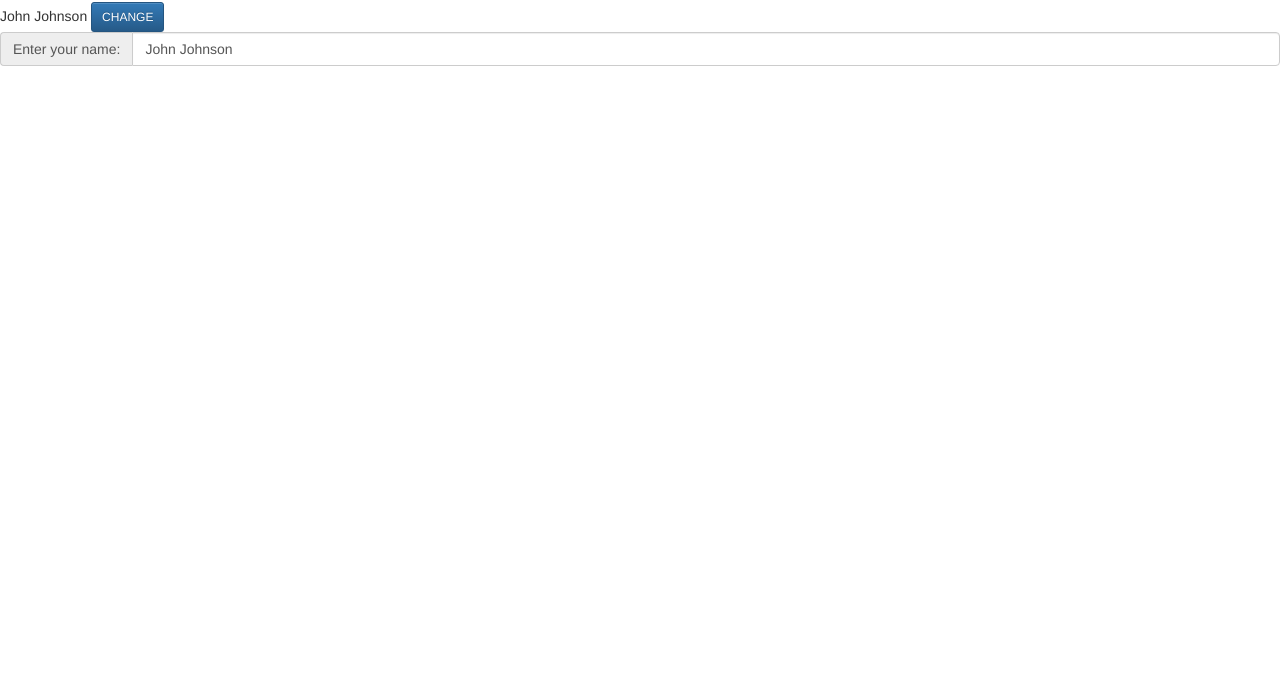
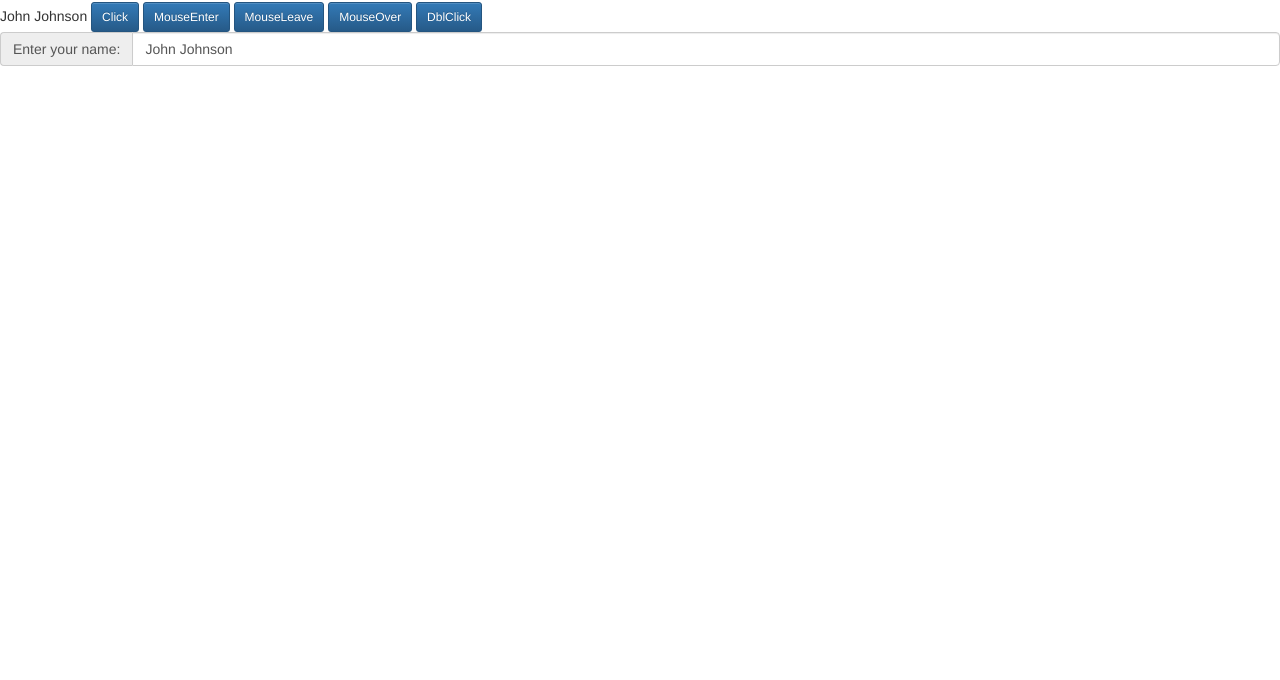
Before and after one commit to AlexSib99/radio-crud-app, a website: page src/views/list.html in a window 1280 px wide. Shown: the part 120-800 px from the top of the page. Drawn offline with nearby package versions, Linux system fonts and the light colour scheme; files whose address does not match are found by name.

Commit message:
add button examples to /list page

```diff
--- a/src/views/list.html
+++ b/src/views/list.html
@@ -41,7 +41,11 @@
     <h1 class="h1 text-center">List Page</h1>
     <div ng-controller="listPageCtrl">
       {{ userName }}
-      <button ng-click="changeUserName();" type="button" class="btn btn-primary btn-sm">CHANGE</button>
+      <button ng-click="changeUserName();" type="button" class="btn btn-primary btn-sm">Click</button>
+      <button ng-mouseenter="userName='Maria';" type="button" class="btn btn-primary btn-sm">MouseEnter</button>
+      <button ng-mouseleave="userName='Alex';" type="button" class="btn btn-primary btn-sm">MouseLeave</button>
+      <button ng-mouseover="userName='Donald Trump';" type="button" class="btn btn-primary btn-sm">MouseOver</button>
+      <button ng-dblclick="userName='Mister X';" type="button" class="btn btn-primary btn-sm">DblClick</button>
       <div class="input-group">
         <span class="input-group-addon" id="basic-addon1">Enter your name:</span>
         <input ng-model="userName" / type="text" class="form-control" placeholder="Username" aria-describedby="basic-addon1">
```
Also changed, not shown: src/views/delete.html (line endings or trailing spaces).
